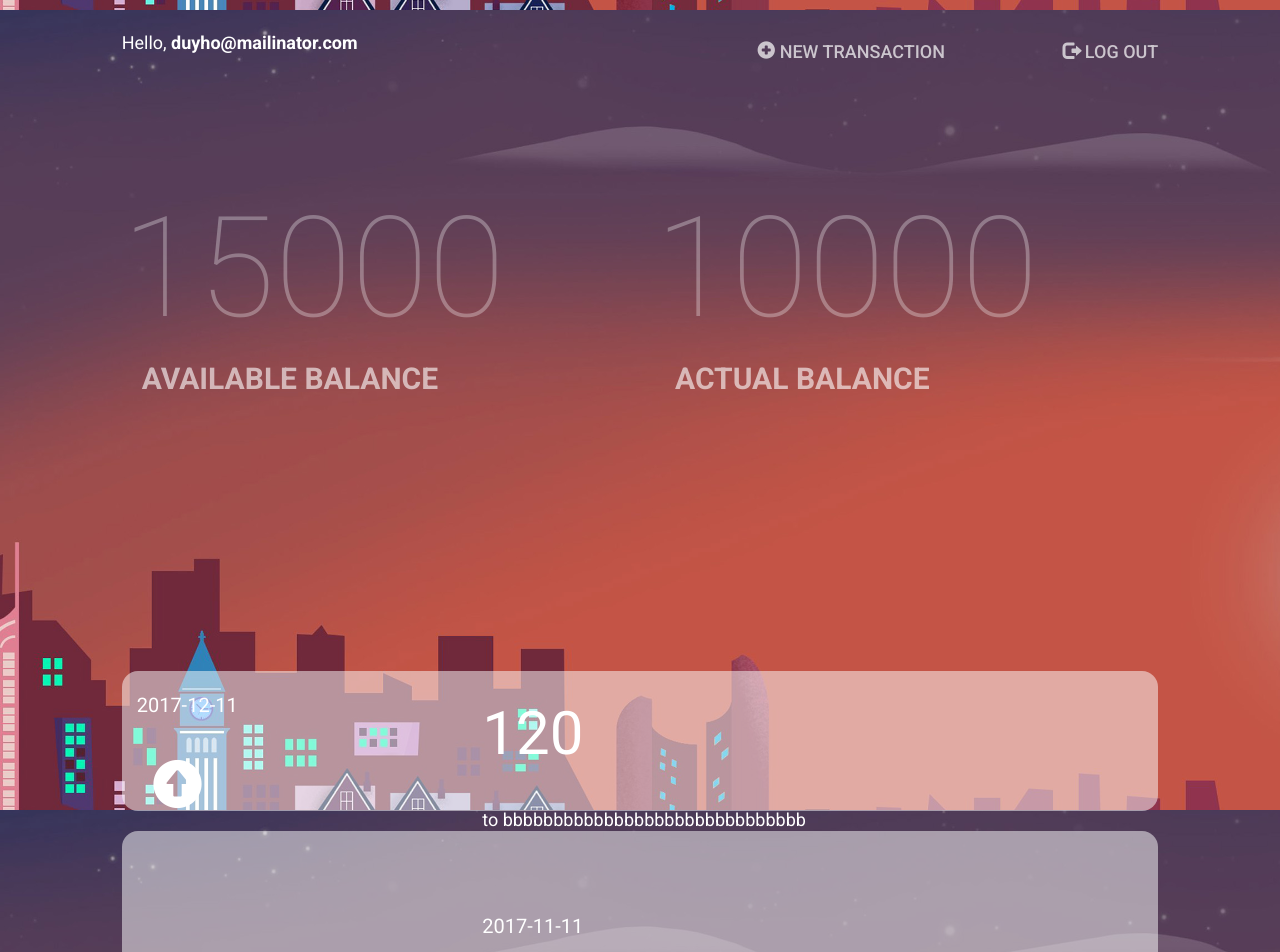
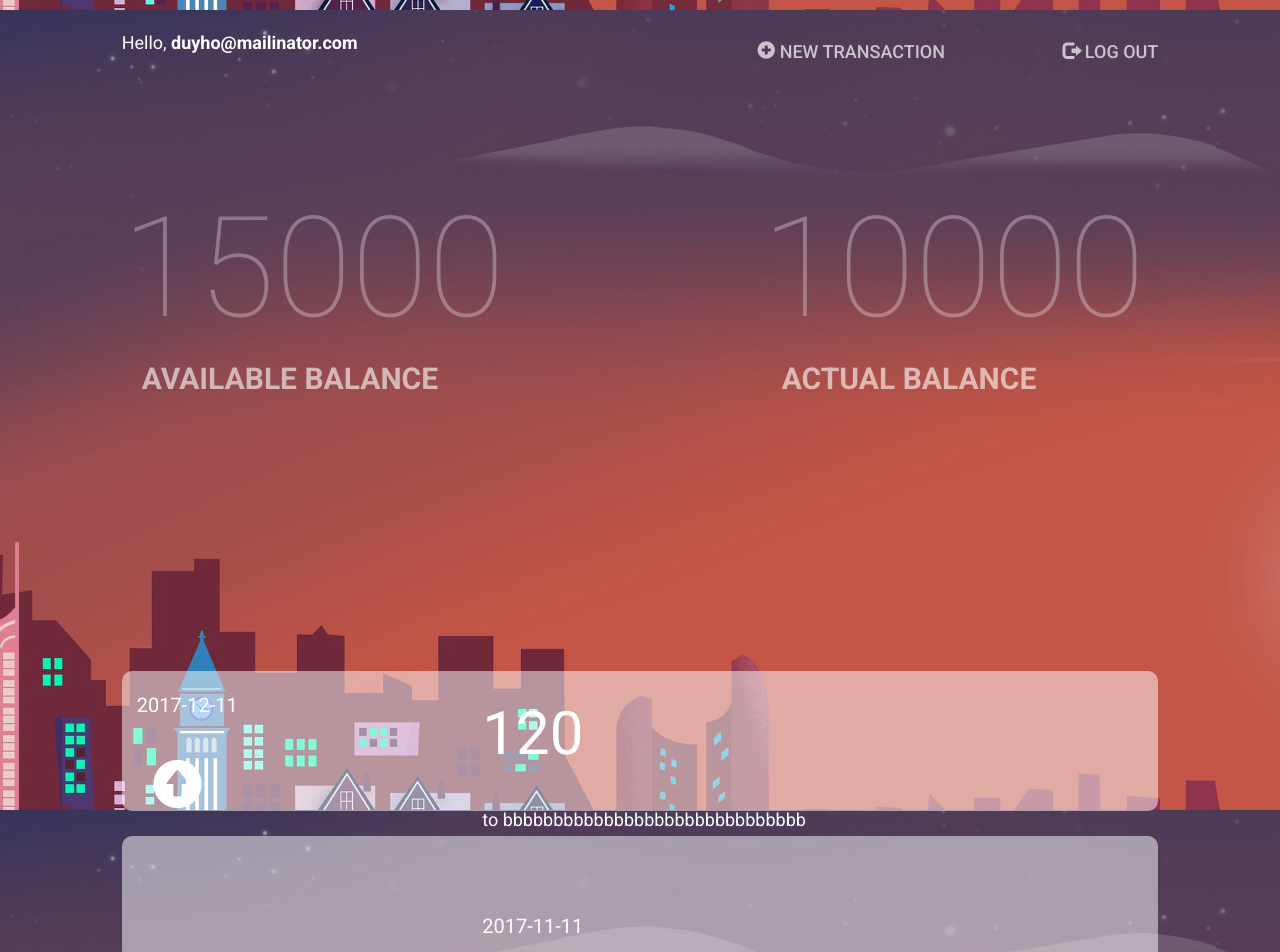
Before and after one commit to HoDuongNhatDuy/cnm_kcoin_frontend, a React (Create React App) app: page / in a window 1280 px wide. Shown: the top 952 px of the page. Built offline with nearby package versions, Linux system fonts and the light colour scheme.

Commit message:
Align actual balance further to the right

```diff
--- a/src/balance/Balance.css
+++ b/src/balance/Balance.css
@@ -1,6 +1,5 @@
 .Balance {
     height: 250px;
-    width: 100%;
 }
 
 .balance-element .amount {
--- a/src/balance/Balance.js
+++ b/src/balance/Balance.js
@@ -12,7 +12,7 @@ class Balance extends Component {
                     <div className="description">AVAILABLE BALANCE</div>
                 </div>
 
-                <div className="col-sm-5 text-center balance-element pointer">
+                <div className="col-sm-5 text-center balance-element pull-right pointer">
                     <div className="amount">{this.props.actual_balance}</div>
                     <div className="description">ACTUAL BALANCE</div>
                 </div>
--- a/src/transactions/Transactions.css
+++ b/src/transactions/Transactions.css
@@ -6,9 +6,9 @@
     background: rgba(255, 255, 255, 0.5);
     -webkit-border-radius: 10px;
     -moz-border-radius: 10px;
-    border-radius: 16px;
+    border-radius: 10px;
     height: 140px;
-    margin-bottom: 20px;
+    margin-bottom: 25px;
 }
 
 .transaction-item .date{
```
